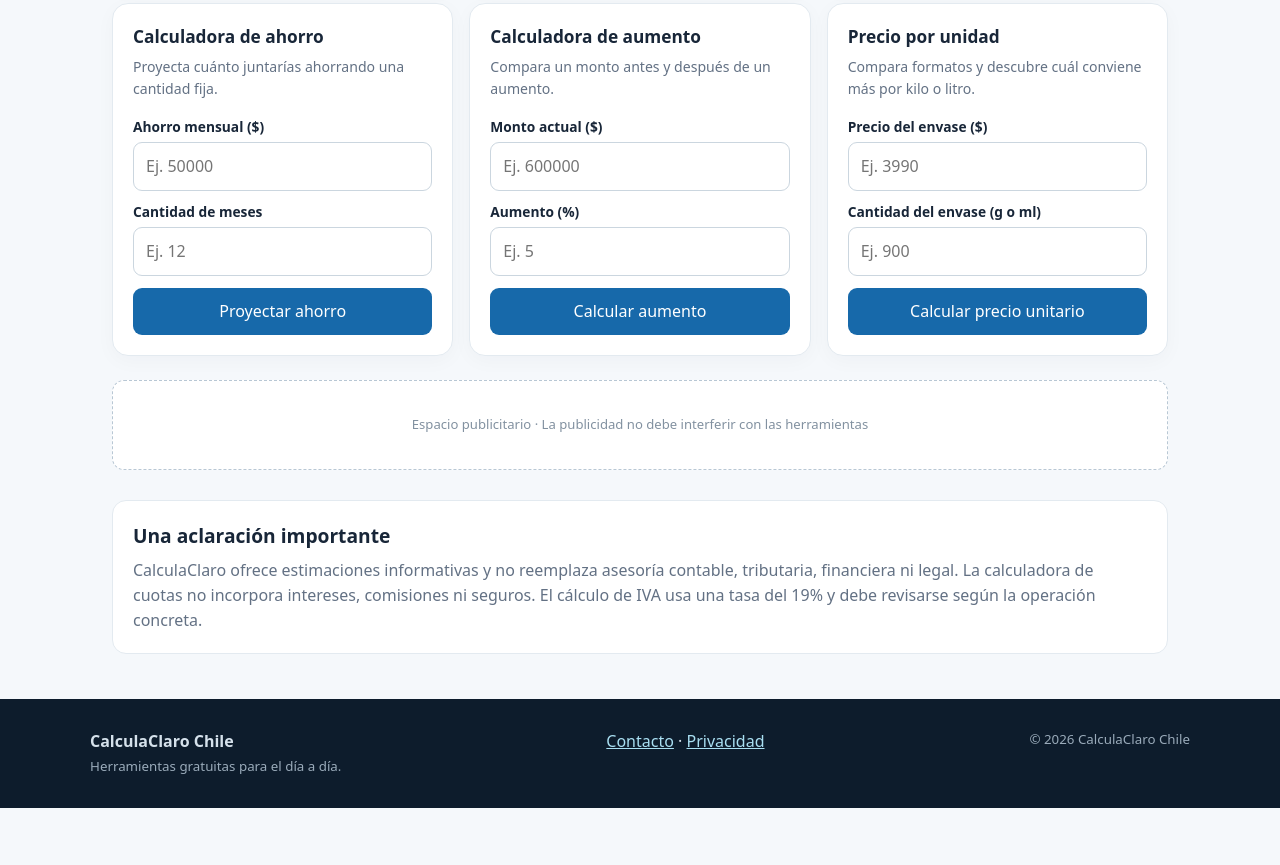
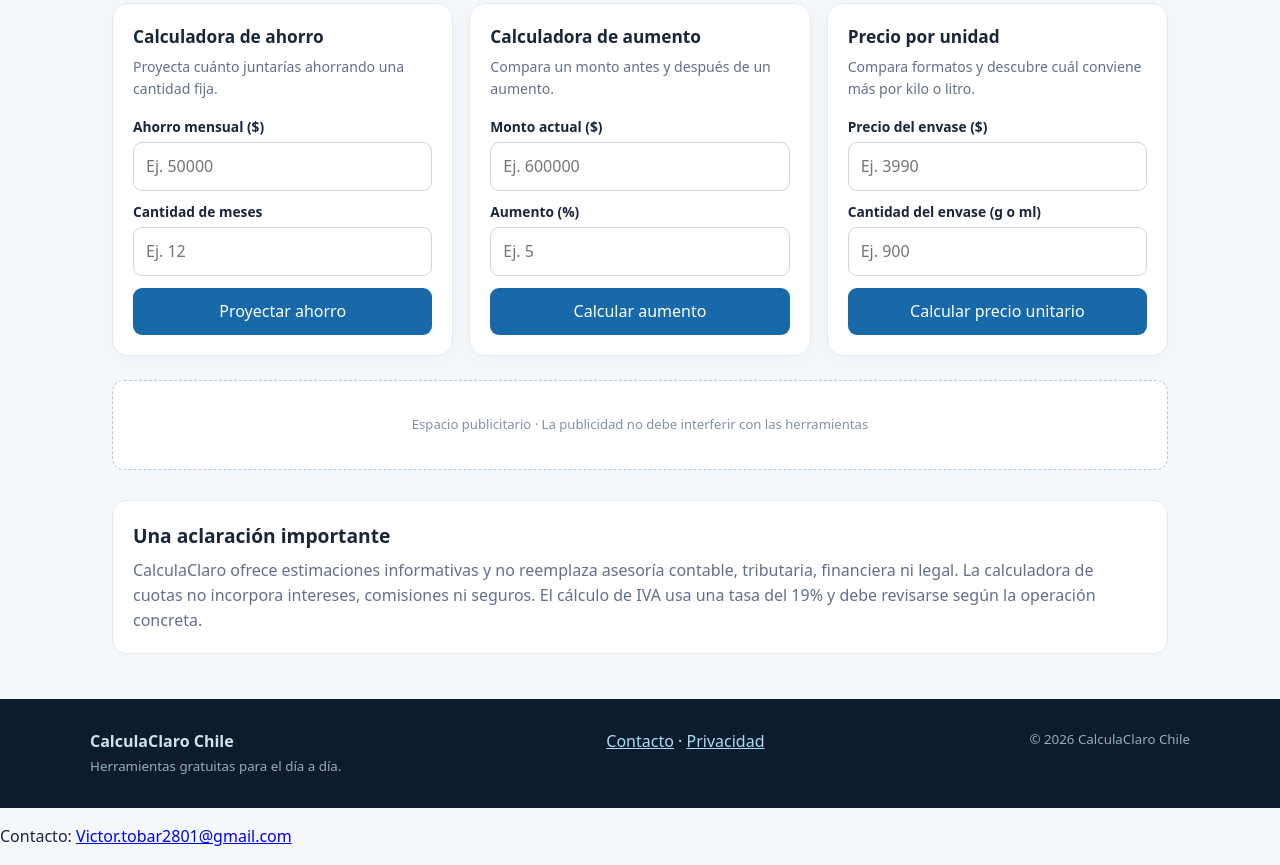
Before and after one commit to metalicafrantic-crypto/calculaclaro-chile, a plain HTML site: page index.html in a window 1280 px wide. Shown: the part 1781-2646 px from the top of the page. Before the commit the page ends 2589 px from the top, so only its background shows below. Drawn offline with Linux system fonts and the light colour scheme.

Commit message:
Actualizar index.html

```diff
--- a/index.html
+++ b/index.html
@@ -67,4 +67,5 @@ function calcUnitPrice(){let p=val('packPrice'),q=val('packQty');if(!valid(p)||!
 
 document.getElementById('year').textContent=new Date().getFullYear();
 </script>
+<p>Contacto: <a href="mailto:Victor.tobar2801@gmail.com">Victor.tobar2801@gmail.com</a></p>
 </body></html>
```
